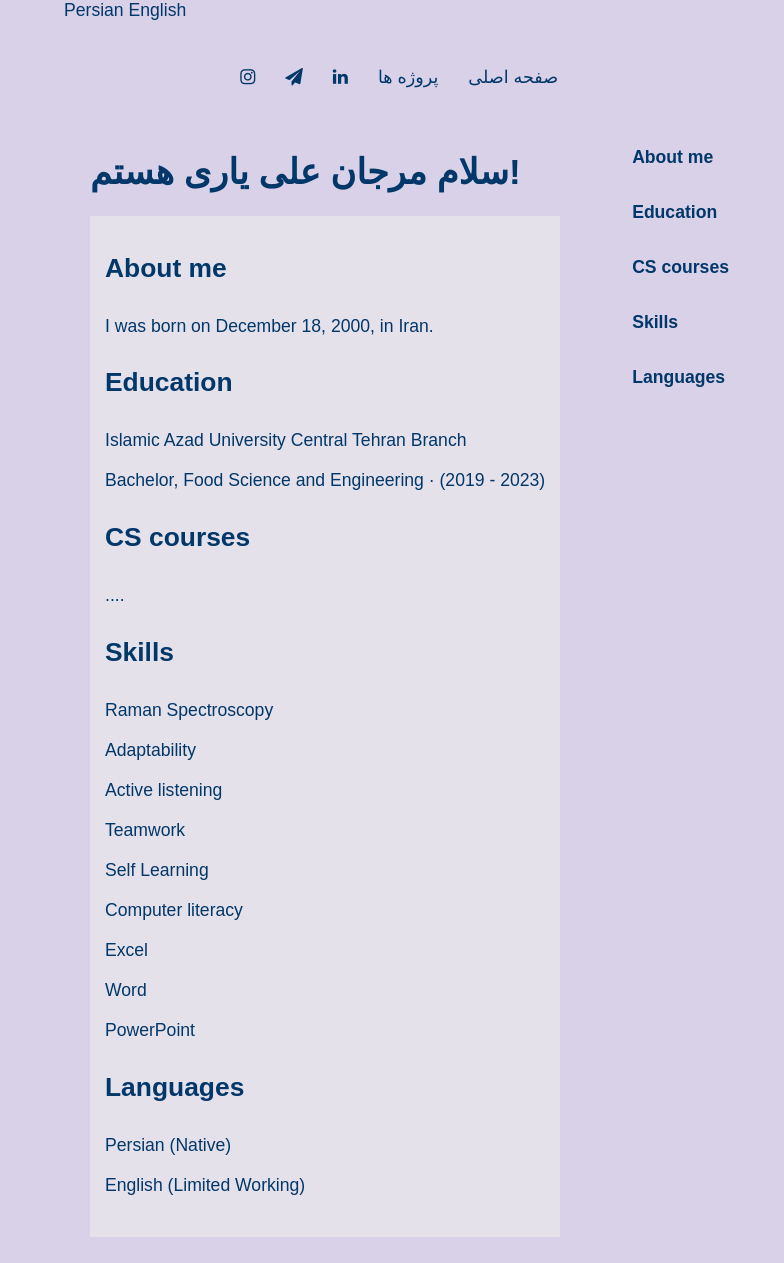
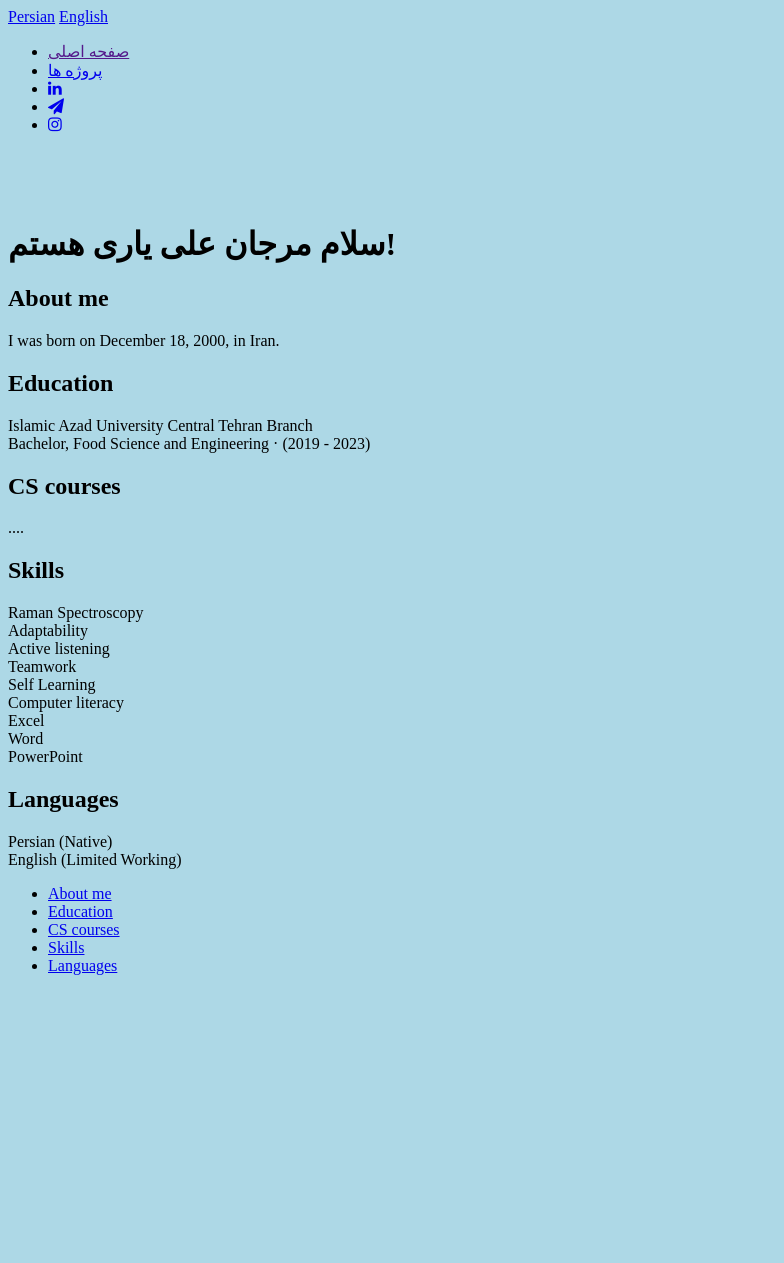
Before and after one commit to MarjanCode/portfolio, a Flask app: page / in a window 1280 px wide. Shown: the whole page, without its empty margins (0-784 px from the left). After the commit the page ends 975 px from the top, so only its background shows below. Run offline with Flask 3, Linux system fonts and the light colour scheme.

Commit message:
Mon, Jan 6, 2025, 5:22 PM +03:30

```diff
--- a/static/mystyle.css
+++ b/static/mystyle.css
@@ -1,108 +1,3 @@
-/* ENG. */
 body {
-    font: 1.1rem Arial;
-    margin: 0rem 4rem;
-    /* background: linear-gradient(90deg, rgba(255, 245, 225, 1) 0%, rgba(168, 154, 128, 1) 100%); */
-    background-color: #d8d1e8;
+    background-color: lightblue;
 }
-
-a {
-    text-decoration: none;
-    color: #023769;
-}
-
-ul {
-    list-style-type: none;
-}
-
-.menu {
-    float: left;
-    display: inline-block;
-    padding: 10px;
-    text-align: center;
-    margin: 5px;
-    font: bold 100% Arial;
-}
-
-main {
-    color: #023769;
-    padding: 13px;
-    display: inline-block;
-    float: left;
-}
-
-.menu:hover {
-    border: 1px solid;
-    border-radius: 10px;
-}
-
-.gotol{
-    margin: 4px;
-}
-
-.gotol:hover {
-    border-bottom: 1px solid;
-    transition: border-bottom 0.1s ease;
-}
-
-li:active {
-    background-color: #a78cdb;
-}
-
-.goto {
-    display: inline-block;
-    float: left;
-    position: fixed;
-    padding-left: 0px;
-}
-
-::selection {
-    background-color: #8FBC8F;
-}
-
-
-p {
-    line-height: 2.5rem;
-}
-
-aside>ul>li {
-    padding: 15px;
-    text-align: left;
-    font: bold 100% Arial;
-    margin: 30px;
-}
-
-/*
-footer {
-    display: inline-block;
-    float: left;
-    clear: both;
-} */
-
-section {
-    background-color: #e4e1eb;
-    padding: 15px;
-}
-
-nav>ul {
-    background-color: #ffbdc7;
-}
-
-
-
-/* PER. */
-
-.menu2 {
-float: right;
-display: inline-block;
-padding: 10px;
-text-align: center;
-margin: 5px;
-font: bold 100%;
-}
-
-.sec2 {
-    background-color: #e4e1eb;
-    padding: 15px;
-    float: right;
-}
```
